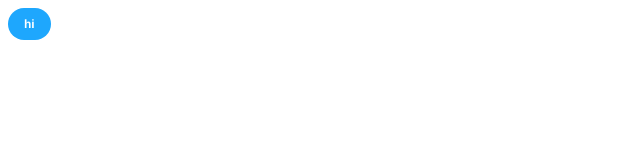
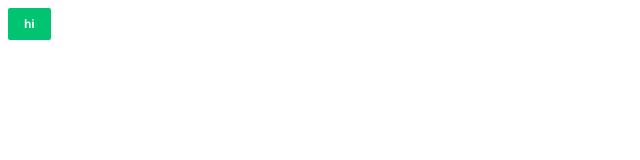
Before and after one commit to d-o-p-e/inflearn-login-page-UI, a React (Create React App) app in the folder frontend/: page / in a window 1280 px wide. Shown: the top 160 px of the page, without its empty margins (0-640 px from the left). Built offline with nearby package versions, Linux system fonts and the light colour scheme.

Commit message:
:lipstick: 버튼 컴포넌트 UI 생성
storybook에서 component들이 알파벳 순서로 정렬되는 버그가있어서 prerelease를 진행함

```diff
--- a/frontend/src/App.js
+++ b/frontend/src/App.js
@@ -1,10 +1,12 @@
 /* eslint-disable react/no-children-prop */
-import { Button } from './stories/Button';
+import * as Style from './components/Button/Button';
 
 function App() {
   return (
     <div className="App">
-      <Button color="primary" size="small" children="hi" />
+      <Style.Button color="primary" size="small">
+        hi
+      </Style.Button>
     </div>
   );
 }
--- /dev/null
+++ b/frontend/src/components/Button/Button.js
@@ -0,0 +1,47 @@
+import PropTypes from 'prop-types';
+import * as Style from './styles';
+
+/**
+ * Primary UI component for user interaction
+ */
+export function Button({ children, color, round, size, width, ...props }) {
+  return (
+    <Style.StoryBookButton color={color} size={size} round={round} width={width} {...props}>
+      {children}
+    </Style.StoryBookButton>
+  );
+}
+
+Button.propTypes = {
+  /**
+   * 버튼의 text 내용
+   */
+  children: PropTypes.string.isRequired,
+  /**
+   * 기본색 선택
+   */
+  color: PropTypes.oneOf(['primary', 'secondary']),
+  /**
+   * 버튼 모서리의 둥근 모양 여부
+   */
+  round: PropTypes.bool,
+  /**
+   * 버튼 크기 선택
+   */
+  size: PropTypes.oneOf(['small', 'medium', 'large']),
+  /**
+   * 버튼의 넓이를 고정하는 값
+   */
+  width: PropTypes.string,
+  /**
+   * 클릭 이벤트
+   */
+  onClick: PropTypes.func,
+};
+
+Button.defaultProps = {
+  color: 'primary',
+  round: false,
+  size: 'medium',
+  onClick: undefined,
+};
--- a/frontend/src/stories/buttonCss.js
+++ b/frontend/src/components/Button/styles.js
@@ -18,13 +18,21 @@ const sizeCss = {
 const colorCss = {
   primary: css`
   color: white;
-  background-color: #1ea7fd;
+  background-color: #00C471;
   `,
   secondary: css`
   color: #333;
   background-color: transparent;
   box-shadow: rgba(0, 0, 0, 0.15) 0px 0px 0px 1px inset;
   `,
+};
+const roundCss = {
+  default: css`
+  border-radius: 0.125rem;
+`,
+  round: css`
+  border-radius: 0.5rem;
+`,
 };
 
 export const StoryBookButton = styled.button`
@@ -35,11 +43,8 @@ export const StoryBookButton = styled.button`
   cursor: pointer;
   display: inline-block;
   line-height: 1;
-  ${({ size }) => (
-    sizeCss[size]
-  )}
-  ${({ color }) => {
-    console.log(color);
-    return colorCss[color];
-  }}
+  ${({ size }) => sizeCss[size]}
+  ${({ color }) => colorCss[color]}
+  ${({ round }) => (round ? roundCss.round : roundCss.default)}
+  width:${({ width }) => width}
 `;
--- a/frontend/src/stories/Button.js
+++ /dev/null
@@ -1,43 +0,0 @@
-import PropTypes from 'prop-types';
-import * as Style from './buttonCss';
-
-/**
- * Primary UI component for user interaction
- */
-export function Button({ color, children, size, ...props }) {
-  return (
-    <Style.StoryBookButton color={color} size={size} {...props}>
-      {children}
-    </Style.StoryBookButton>
-  );
-}
-
-Button.propTypes = {
-  /**
-   * Is this the principal call to action on the page?
-   */
-  color: PropTypes.string,
-  /**
-   * What background color to use
-   */
-  backgroundColor: PropTypes.string,
-  /**
-   * How large should the button be?
-   */
-  size: PropTypes.oneOf(['small', 'medium', 'large']),
-  /**
-   * Button contents
-   */
-  label: PropTypes.string.isRequired,
-  /**
-   * Optional click handler
-   */
-  onClick: PropTypes.func,
-};
-
-Button.defaultProps = {
-  backgroundColor: null,
-  color: 'primary',
-  size: 'medium',
-  onClick: undefined,
-};
```
Also changed, not shown: frontend/package.json (+8 -8 lines), 2 other files (tests, documents, lock files or other folders).
